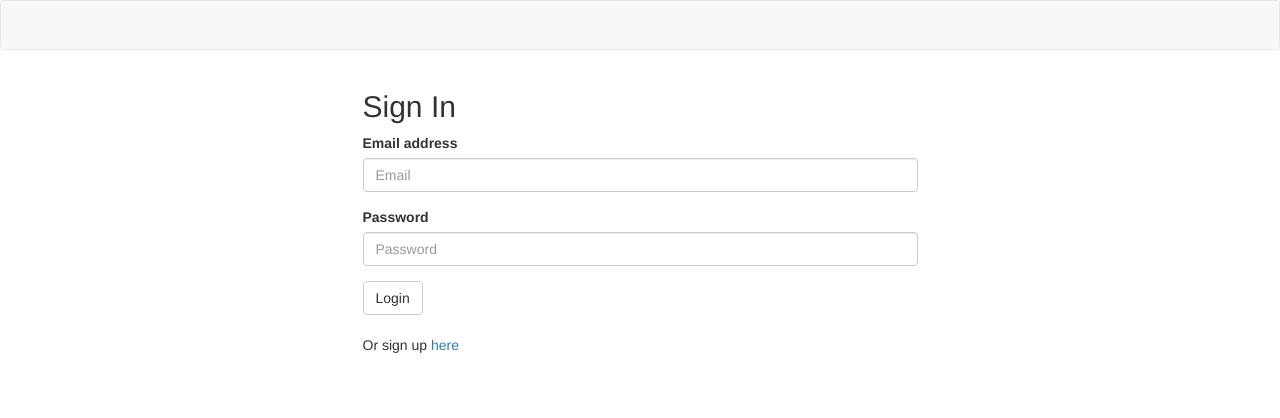
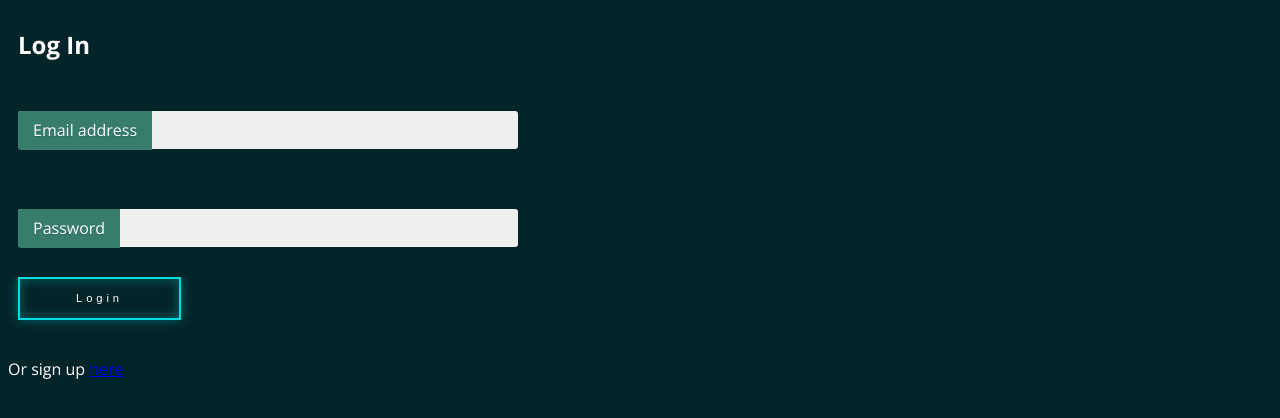
Before and after one commit to mreikof/EM-Kit, a website: page public/login.html in a window 1280 px wide. Drawn offline with nearby package versions, Linux system fonts and the light colour scheme.

Commit message:
styling for login and sign in

```diff
--- a/public/css/loginStyle.css
+++ b/public/css/loginStyle.css
@@ -19,6 +19,14 @@ h2 {
 
 #orLink {
   margin-left: 10px;
+}
+
+.msgg {
+  color: red;
+}
+
+#alerts {
+  padding-bottom: 15px;
 }
 
 /*Inputs: This section is for inputs =========*/
@@ -50,7 +58,7 @@ h2 {
 .slide-up {
   display: inline-block;
   width: 500px;
-  padding: 10px 0 10px 15px;
+  padding: 10px 0 10px 30px;
   font-family: "Open Sans", sans;
   font-weight: 400;
   color: #377D6A;
--- a/public/css/signupStyle.css
+++ b/public/css/signupStyle.css
@@ -50,7 +50,7 @@ h2 {
 .slide-up {
   display: inline-block;
   width: 500px;
-  padding: 10px 0 10px 15px;
+  padding: 10px 0 10px 30px;
   font-family: "Open Sans", sans;
   font-weight: 400;
   color: #377D6A;
--- a/public/login.html
+++ b/public/login.html
@@ -2,43 +2,55 @@
 <html lang="en">
 
 <head>
-  <title>Passport Authentication</title>
+  <title>Login</title>
   <meta charset="UTF-8">
   <meta name="viewport" content="width=device-width, initial-scale=1">
-  <link rel="stylesheet" href="https://maxcdn.bootstrapcdn.com/bootswatch/3.3.7/lumen/bootstrap.min.css">
-  <link href="css/style.css" rel="stylesheet">
+  <!-- <link rel="stylesheet" href="https://maxcdn.bootstrapcdn.com/bootswatch/3.3.7/lumen/bootstrap.min.css">
+  <link href="css/style.css" rel="stylesheet"> -->
+  <link href="css/loginStyle.css" rel="stylesheet">
 </head>
 
 <body>
-  <nav class="navbar navbar-default">
-    <div class="container-fluid">
-      <div class="navbar-header">
-      </div>
-    </div>
-  </nav>
+
   <div class="container">
-    <div class="row">
-      <div class="col-md-6 col-md-offset-3">
-        <h2>Sign In</h2>
+
+        <h2>Log In</h2>
         <form class="login">
+
+
           <div class="form-group">
-            <label for="exampleInputEmail1">Email address</label>
-            <input type="email" class="form-control" id="email-input" placeholder="Email">
+            <div class="fancyRow">
+              <span>
+                <input type="email" class="slide-up form-control" id="email-input">
+                <label for="exampleInputEmail1">Email address</label>
+              </span>
+            </div>
           </div>
+
+
           <div class="form-group">
-            <label for="exampleInputPassword1">Password</label>
-            <input type="password" class="form-control" id="password-input" placeholder="Password">
+            <div class="fancyRow">
+              <span>
+                <input type="password" class="slide-up form-control" id="password-input">
+                <label for="exampleInputPassword1">Password</label>
+              </span>
+            </div>
           </div>
+
+
           <div style="display: none" id="alerts" class="alert alert-danger" role="alert">
             <span class="glyphicon glyphicon-exclamation-sign" aria-hidden="true"></span>
             <span class="sr-only">Error:</span> <span class="msgg"></span>
           </div>
-          <button type="submit" class="btn btn-default">Login</button>
+
+
+          <button type="submit" class="pure-button fuller-button blue btn btn-default">Login</button>
+
         </form>
+
         <br />
         <p>Or sign up <a href="/">here</a></p>
-      </div>
-    </div>
+
   </div>
 
   <script src="https://cdnjs.cloudflare.com/ajax/libs/jquery/3.2.1/jquery.min.js"></script>
```
